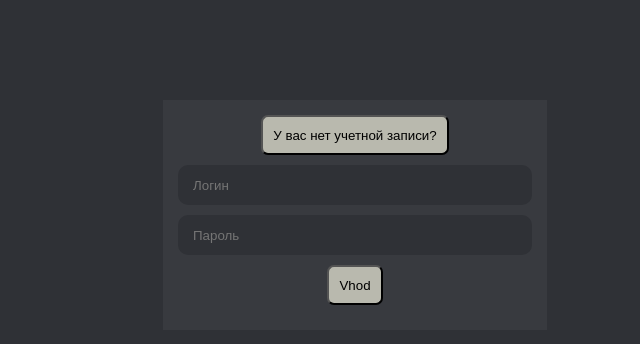
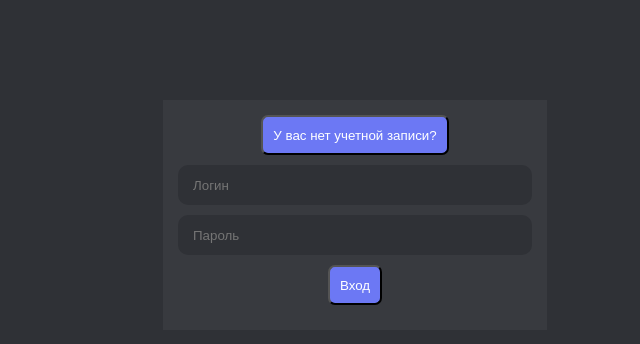
Before and after one commit to di-neh/project, a React (Vite) app in the folder react project/vite-project/: page /auth in a window 1280 px wide. Shown: the top 344 px of the page, without its empty margins (285-925 px from the left). Built offline with nearby package versions, Linux system fonts and the light colour scheme.

Commit message:
modal fix

```diff
--- a/react project/vite-project/src/components/ToDo/ButtonDesk.tsx
+++ b/react project/vite-project/src/components/ToDo/ButtonDesk.tsx
@@ -9,11 +9,11 @@ interface IButtonProps{
 }
 
 const Button = styled.button`
-    background-color: #b9b9ae;
+    background-color: #6C78F4;
     height: 40px;
     margin-bottom: 10px;
     border-radius: 7px;
-    color: black;
+    color: white;
     width: 100%;
     //padding: 10px;
     cursor: pointer;
--- a/react project/vite-project/src/components/ToDo/Modal.tsx
+++ b/react project/vite-project/src/components/ToDo/Modal.tsx
@@ -1,4 +1,7 @@
 import styled from "styled-components";
+import Input from "../auth/Input.tsx";
+import CloseSVG from "./SVG/CloseSVG.tsx";
+import {useEffect, useRef} from "react";
 
 interface IModalProps{
     isShown: boolean,
@@ -23,7 +26,7 @@ const Wrapper = styled.div`
 
     width: 350px;
     height: 280px;
-
+    color: #d3d0c8;
     background-color: #383a3f;
     border-radius: 7px;
     z-index: 999;
@@ -42,26 +45,45 @@ const UpperBracket = styled.div`
     align-items: center;
     justify-content: space-between;
 
-    padding-inline: 5px;
+    padding: 20px;
 `
 
 const LowerBracket = styled.div`
+    padding: 20px;
+`
+const H = styled.h1`
+  margin-bottom: 15px;
+`
+const Modal:React.FC<IModalProps> = ({isShown, title, closeModal}) => {
+    const modalRef = useRef<HTMLDivElement>(null);
 
-`
+    const handleClickOutside = (event: MouseEvent) => {
+        if (modalRef.current && !modalRef.current.contains(event.target as Node)) {
+            closeModal();
+        }
+    };
 
-const Modal:React.FC<IModalProps> = ({isShown, title, closeModal}) => {
-
+    useEffect(() => {
+        document.addEventListener("click", handleClickOutside, true);
+        return () => {
+            document.removeEventListener("click", handleClickOutside, true);
+        };
+    }, []);
     return (
         isShown &&
         <>
             <Overlay/>
-            <Wrapper>
+            <Wrapper ref={modalRef}>
                 <UpperBracket>
                     {title}
-                    <button onClick={closeModal}>закрыть</button>
+
+                        <CloseSVG onClick={closeModal}></CloseSVG>
+
+
                 </UpperBracket>
                 <LowerBracket>
-                    CONTENT
+                    <H>Название доски</H>
+                    <Input ph={'Введите название доски'} value={''}></Input>
                 </LowerBracket>
             </Wrapper>
         </>
--- /dev/null
+++ b/react project/vite-project/src/components/ToDo/SVG/CloseSVG.tsx
@@ -0,0 +1,17 @@
+interface ISVGClose{
+    onClick: () => void;
+
+}
+
+const CloseSVG:React.FC<ISVGClose> = ({onClick}) => {
+    return (
+        <div  onClick={onClick}>
+            <svg  hanging='25px' width='25px' xmlns="http://www.w3.org/2000/svg" fill="none" viewBox="0 0 24 24" stroke-width="1.5" stroke="currentColor" className="w-6 h-6">
+                <path stroke-linecap="round" stroke-linejoin="round" d="M6 18L18 6M6 6l12 12" />
+            </svg>
+
+        </div>
+    );
+};
+
+export default CloseSVG;
--- a/react project/vite-project/src/components/auth/Button.tsx
+++ b/react project/vite-project/src/components/auth/Button.tsx
@@ -6,11 +6,11 @@ interface IButtonProps{
     onClick?: () => void;
 }
 const Butt = styled.button`
-  background-color: #b9b9ae;
+  background-color: #6C78F4;
   height: 40px;
   margin-bottom: 10px;
   border-radius: 7px;
-  color: black;
+  color: white;
   padding: 10px;
   cursor: grab;
 `
--- a/react project/vite-project/src/components/auth/Enter.tsx
+++ b/react project/vite-project/src/components/auth/Enter.tsx
@@ -83,7 +83,7 @@ const Enter: React.FC<IEnterProps> = ({onClick}) => {
                 <MySVG display={inputPassDisp}/>
             </div>
 
-            <Button btnText = {"Vhod"} onClick={logIn} ></Button>
+            <Button btnText = {"Вход"} onClick={logIn} ></Button>
 
         </EnterWindow>
     );
```
